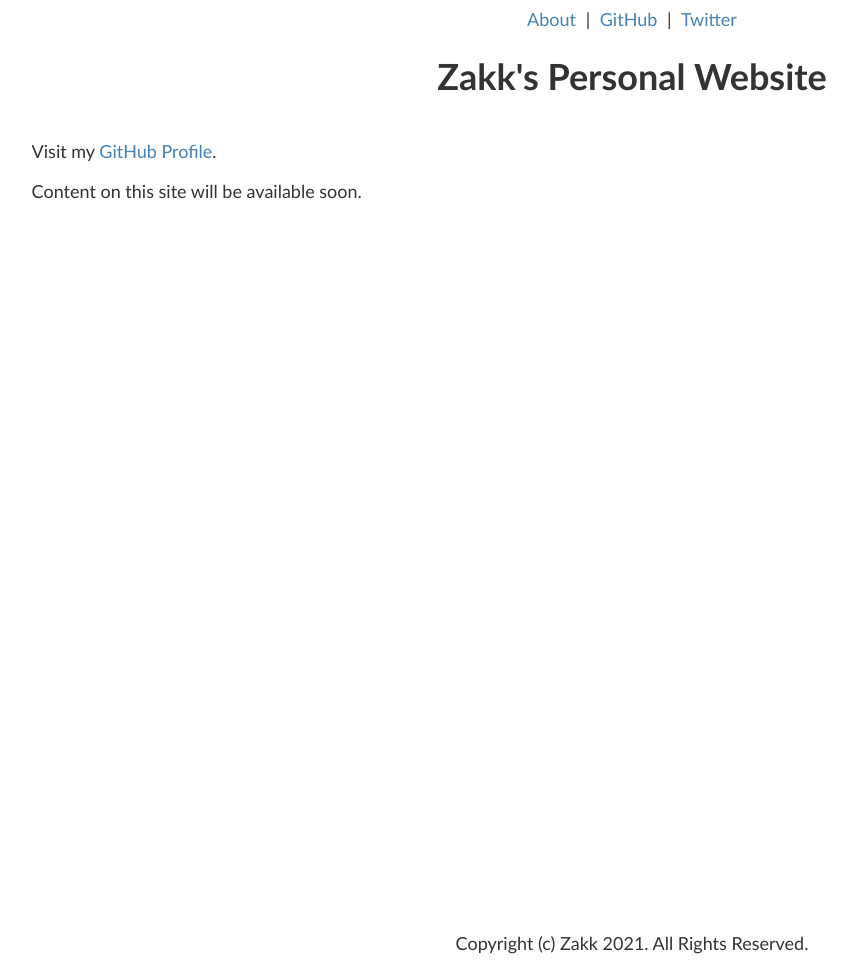
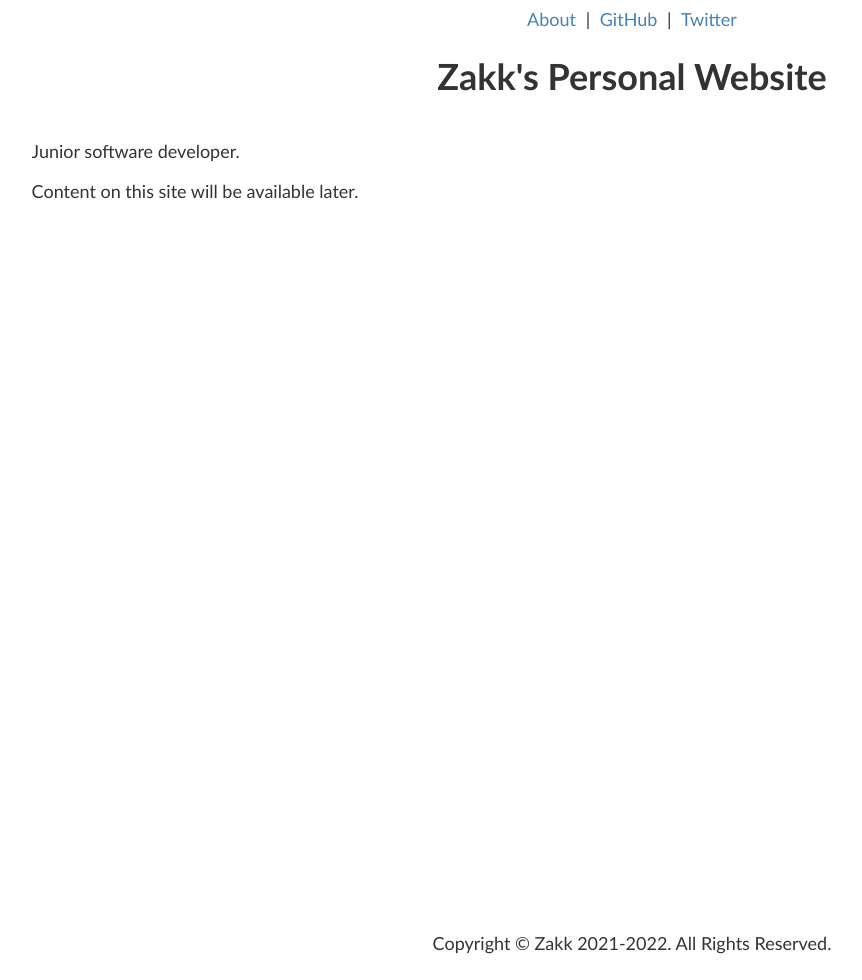
Before and after one commit to zakkm/zakkm.github.io, a plain HTML site: page index.html in a window 1280 px wide. Shown: the whole page, without its empty margins (8-870 px from the left). Drawn offline with Linux system fonts and the light colour scheme.

Commit message:
Update index.html

```diff
--- a/index.html
+++ b/index.html
@@ -24,11 +24,11 @@
 <header id="header"><h1>Zakk's Personal Website</h1></header>
 
 <main class="main">
-	<p>Visit my <a href="https://github.com/zakkm">GitHub Profile</a>.</p>
-	<p>Content on this site will be available soon.</p>
+	<p>Junior software developer.</p>
+	<p>Content on this site will be available later.</p>
 </main>
 
-<footer id="footer">Copyright (c) Zakk 2021. All Rights Reserved.</footer>
+<footer id="footer">Copyright &copy; Zakk 2021-2022. All Rights Reserved.</footer>
 
 </body>
 </html>
```
